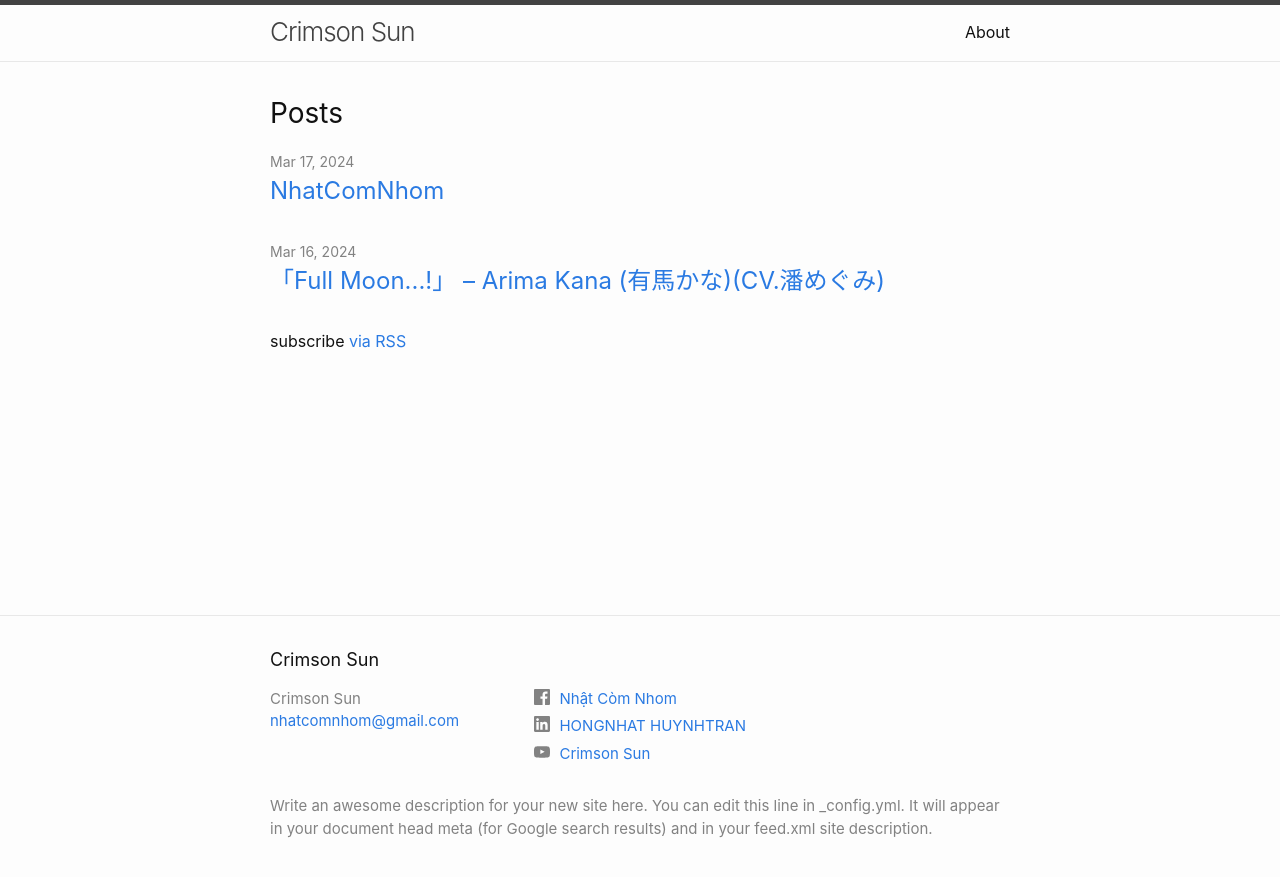
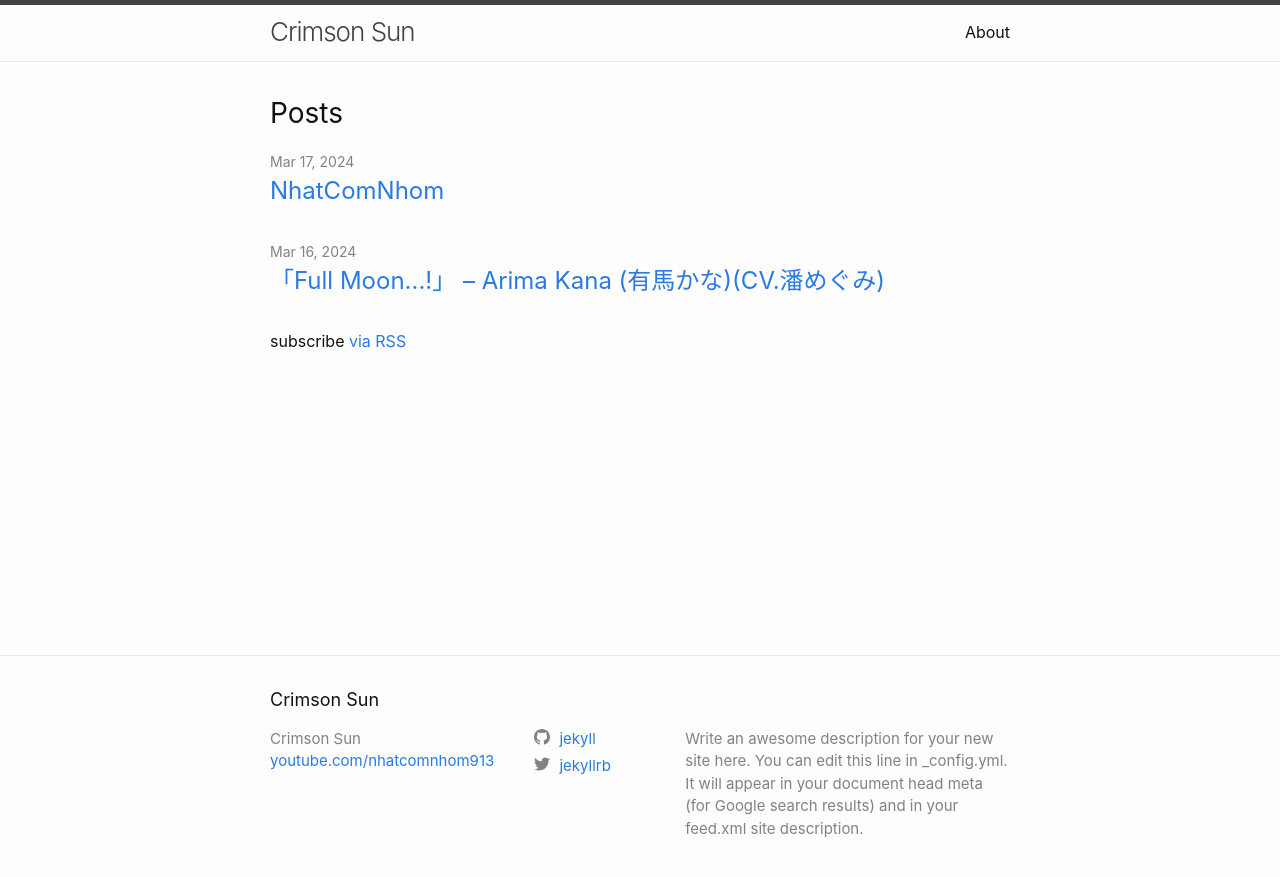
Before and after one commit to CrimsonSunTonic/CrimsonSunTonic.github.io, a Jekyll site: the page built from index.markdown, in a window 1280 px wide. Shown: the top 877 px of the page. Built offline with Jekyll 4.4.1, drawn with Linux system fonts in a browser that asks for light colours.

Commit message:
Revert "create social link"
This reverts commit 814f85ca742face9dd168215872b0a5d190b313b.

```diff
--- a/_config.yml
+++ b/_config.yml
@@ -19,20 +19,15 @@
 # in the templates via {{ site.myvariable }}.
 
 title: Crimson Sun
-email: nhatcomnhom@gmail.com
+email: youtube.com/nhatcomnhom913
 description: >- # this means to ignore newlines until "baseurl:"
   Write an awesome description for your new site here. You can edit this
   line in _config.yml. It will appear in your document head meta (for
   Google search results) and in your feed.xml site description.
 baseurl: "" # the subpath of your site, e.g. /blog
 url: "https://crimsonsuntonic.github.io" # the base hostname & protocol for your site, e.g. http://example.com
-linkedin_username: hongnhat-huynhtran-2ab74623b
-display_linkedin_username: HONGNHAT HUYNHTRAN
-youtube_username: nhatcomnhom913
-display_youtube_username: Crimson Sun
-facebook_username: crimsonsun913
-display_facebook_username: Nhật Còm Nhom
-author: Crimson Sun
+twitter_username: jekyllrb
+github_username:  jekyll
 
 # Build settings
 # nhatcomnhom remove minama theme for customize
--- a/_includes/footer.html
+++ b/_includes/footer.html
@@ -21,11 +21,11 @@
         </ul>
       </div>
 
-      <div class="footer-col footer-col-4">
+      <div class="footer-col footer-col-2">
         {%- include social.html -%}
       </div>
 
-      <div class="footer-col">
+      <div class="footer-col footer-col-3">
         <p>{{- site.description | escape -}}</p>
       </div>
     </div>
--- a/_includes/social.html
+++ b/_includes/social.html
@@ -1,9 +1,14 @@
 <ul class="social-media-list">
-  {%- if site.facebook_username -%}<li><a href="https://www.facebook.com/{{ site.facebook_username| cgi_escape | escape }}"><svg class="svg-icon"><use xlink:href="{{ '/assets/minima-social-icons.svg#facebook' | relative_url }}"></use></svg> <span class="username">{{ site.display_facebook_username| escape }}</span></a></li>{%- endif -%}
-  {%- if site.github_username -%}<li><a href="https://github.com/{{ site.github_username| cgi_escape | escape }}"><svg class="svg-icon"><use xlink:href="{{ '/assets/minima-social-icons.svg#github' | relative_url }}"></use></svg> <span class="username">{{ site.display_github_username| escape }}</span></a></li>{%- endif -%}
-  {%- if site.instagram_username -%}<li><a href="https://instagram.com/{{ site.instagram_username| cgi_escape | escape }}"><svg class="svg-icon"><use xlink:href="{{ '/assets/minima-social-icons.svg#instagram' | relative_url }}"></use></svg> <span class="username">{{ site.display_instagram_username| escape }}</span></a></li>{%- endif -%}
-  {%- if site.linkedin_username -%}<li><a href="https://www.linkedin.com/in/{{ site.linkedin_username| cgi_escape | escape }}"><svg class="svg-icon"><use xlink:href="{{ '/assets/minima-social-icons.svg#linkedin' | relative_url }}"></use></svg> <span class="username">{{ site.display_linkedin_username| escape }}</span></a></li>{%- endif -%}
-  {%- if site.twitter_username -%}<li><a href="https://www.twitter.com/{{ site.twitter_username| cgi_escape | escape }}"><svg class="svg-icon"><use xlink:href="{{ '/assets/minima-social-icons.svg#twitter' | relative_url }}"></use></svg> <span class="username">{{ site.display_twitter_username| escape }}</span></a></li>{%- endif -%}
-  {%- if site.youtube_username -%}<li><a href="https://youtube.com/{{ site.youtube_username| cgi_escape | escape }}"><svg class="svg-icon"><use xlink:href="{{ '/assets/minima-social-icons.svg#youtube' | relative_url }}"></use></svg> <span class="username">{{ site.display_youtube_username| escape }}</span></a></li>{%- endif -%}
+  {%- if site.dribbble_username -%}<li><a href="https://dribbble.com/{{ site.dribbble_username| cgi_escape | escape }}"><svg class="svg-icon"><use xlink:href="{{ '/assets/minima-social-icons.svg#dribbble' | relative_url }}"></use></svg> <span class="username">{{ site.dribbble_username| escape }}</span></a></li>{%- endif -%}
+  {%- if site.facebook_username -%}<li><a href="https://www.facebook.com/{{ site.facebook_username| cgi_escape | escape }}"><svg class="svg-icon"><use xlink:href="{{ '/assets/minima-social-icons.svg#facebook' | relative_url }}"></use></svg> <span class="username">{{ site.facebook_username| escape }}</span></a></li>{%- endif -%}
+  {%- if site.flickr_username -%}<li><a href="https://www.flickr.com/photos/{{ site.flickr_username| cgi_escape | escape }}"><svg class="svg-icon"><use xlink:href="{{ '/assets/minima-social-icons.svg#flickr' | relative_url }}"></use></svg> <span class="username">{{ site.flickr_username| escape }}</span></a></li>{%- endif -%}
+  {%- if site.github_username -%}<li><a href="https://github.com/{{ site.github_username| cgi_escape | escape }}"><svg class="svg-icon"><use xlink:href="{{ '/assets/minima-social-icons.svg#github' | relative_url }}"></use></svg> <span class="username">{{ site.github_username| escape }}</span></a></li>{%- endif -%}
+  {%- if site.instagram_username -%}<li><a href="https://instagram.com/{{ site.instagram_username| cgi_escape | escape }}"><svg class="svg-icon"><use xlink:href="{{ '/assets/minima-social-icons.svg#instagram' | relative_url }}"></use></svg> <span class="username">{{ site.instagram_username| escape }}</span></a></li>{%- endif -%}
+  {%- if site.linkedin_username -%}<li><a href="https://www.linkedin.com/in/{{ site.linkedin_username| cgi_escape | escape }}"><svg class="svg-icon"><use xlink:href="{{ '/assets/minima-social-icons.svg#linkedin' | relative_url }}"></use></svg> <span class="username">{{ site.linkedin_username| escape }}</span></a></li>{%- endif -%}
+  {%- if site.pinterest_username -%}<li><a href="https://www.pinterest.com/{{ site.pinterest_username| cgi_escape | escape }}"><svg class="svg-icon"><use xlink:href="{{ '/assets/minima-social-icons.svg#pinterest' | relative_url }}"></use></svg> <span class="username">{{ site.pinterest_username| escape }}</span></a></li>{%- endif -%}
+  {%- for mst in site.mastodon -%}{%- if mst.username and mst.instance -%}<li><a href="https://{{ mst.instance| cgi_escape | escape}}/@{{mst.username}}"><svg class="svg-icon"><use xlink:href="{{ '/assets/minima-social-icons.svg#mastodon' | relative_url }}"></use></svg> <span class="username">{{ mst.username|escape }}</span></a></li>{%- endif -%}{%- endfor -%}
+  {%- if site.twitter_username -%}<li><a href="https://www.twitter.com/{{ site.twitter_username| cgi_escape | escape }}"><svg class="svg-icon"><use xlink:href="{{ '/assets/minima-social-icons.svg#twitter' | relative_url }}"></use></svg> <span class="username">{{ site.twitter_username| escape }}</span></a></li>{%- endif -%}
+  {%- if site.youtube_username -%}<li><a href="https://youtube.com/{{ site.youtube_username| cgi_escape | escape }}"><svg class="svg-icon"><use xlink:href="{{ '/assets/minima-social-icons.svg#youtube' | relative_url }}"></use></svg> <span class="username">{{ site.youtube_username| escape }}</span></a></li>{%- endif -%}
+  {%- if site.googleplus_username -%}<li><a href="https://plus.google.com/{{ site.googleplus_username| escape }}"><svg class="svg-icon"><use xlink:href="{{ '/assets/minima-social-icons.svg#googleplus' | relative_url }}"></use></svg> <span class="username">{{ site.googleplus_username| escape }}</span></a></li>{%- endif -%}
   {%- if site.rss -%}<li><a href="{{ 'feed.xml' | relative_url }}"><svg class="svg-icon"><use xlink:href="{{ '/assets/minima-social-icons.svg#rss' | relative_url }}"></use></svg> <span>{{ site.rss | escape }}</span></a></li>{%- endif -%}
 </ul>
```
